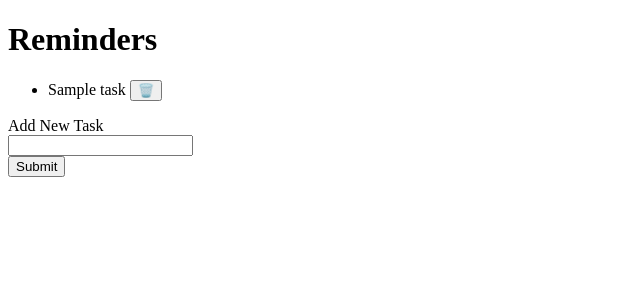
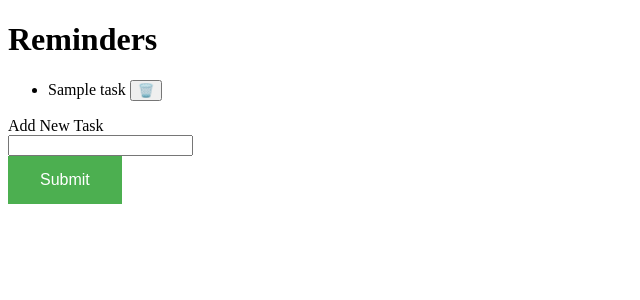
Before and after one commit to rauland/Notes-Web-App, a Flask app: template templates/app.html in a window 1280 px wide. Shown: the top 300 px of the page, without its empty margins (0-640 px from the left). Run offline with Flask 2, Linux system fonts and the light colour scheme; the template is opened without the code that fills it: most values are stand-ins (such as "Sample title", 1, 10 or a date in 2020).

Commit message:
fea: added static css and button css

```diff
--- /dev/null
+++ b/static/css/styles.css
@@ -0,0 +1,10 @@
+.button {
+    background-color: #4CAF50; /* Green */
+    border: none;
+    color: white;
+    padding: 15px 32px;
+    text-align: center;
+    text-decoration: none;
+    display: inline-block;
+    font-size: 16px;
+  }
--- a/templates/app.html
+++ b/templates/app.html
@@ -3,6 +3,6 @@
   <form method="post">
     <label for="NewTask">Add New Task</label><br>
     <input type="text" id="NewTask" name="NewTask"><br>
-    <button type="submit" value="Submit">Submit</button>
+    <button type="submit" class="button" value="Submit">Submit</button>
   </form>
 {% endblock %}
--- a/templates/base.html
+++ b/templates/base.html
@@ -2,6 +2,7 @@
 <html lang="en">
 <head>
     <title>My Webpage</title>
+    <link rel="stylesheet" href="{{ url_for('static', filename='css/styles.css') }}">
 </head>
 <body>
     <h1>Reminders</h1>
```
